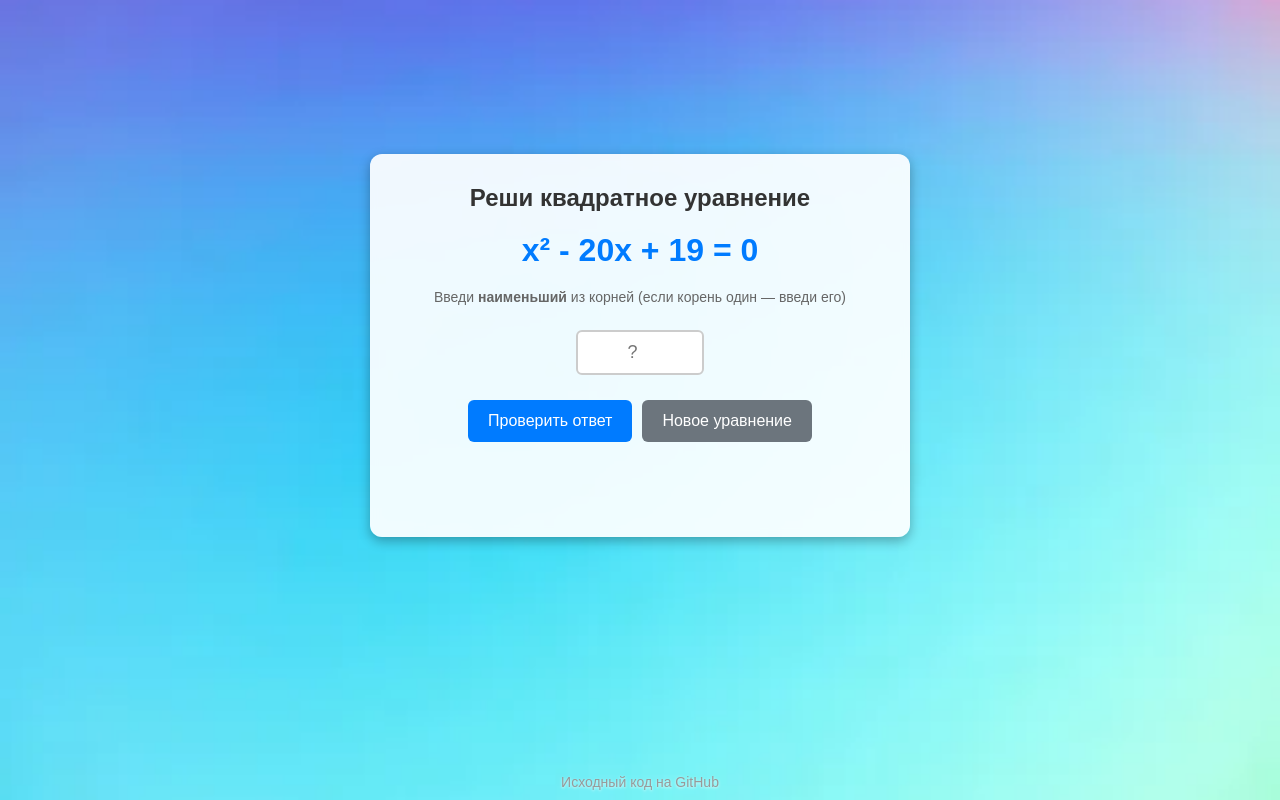
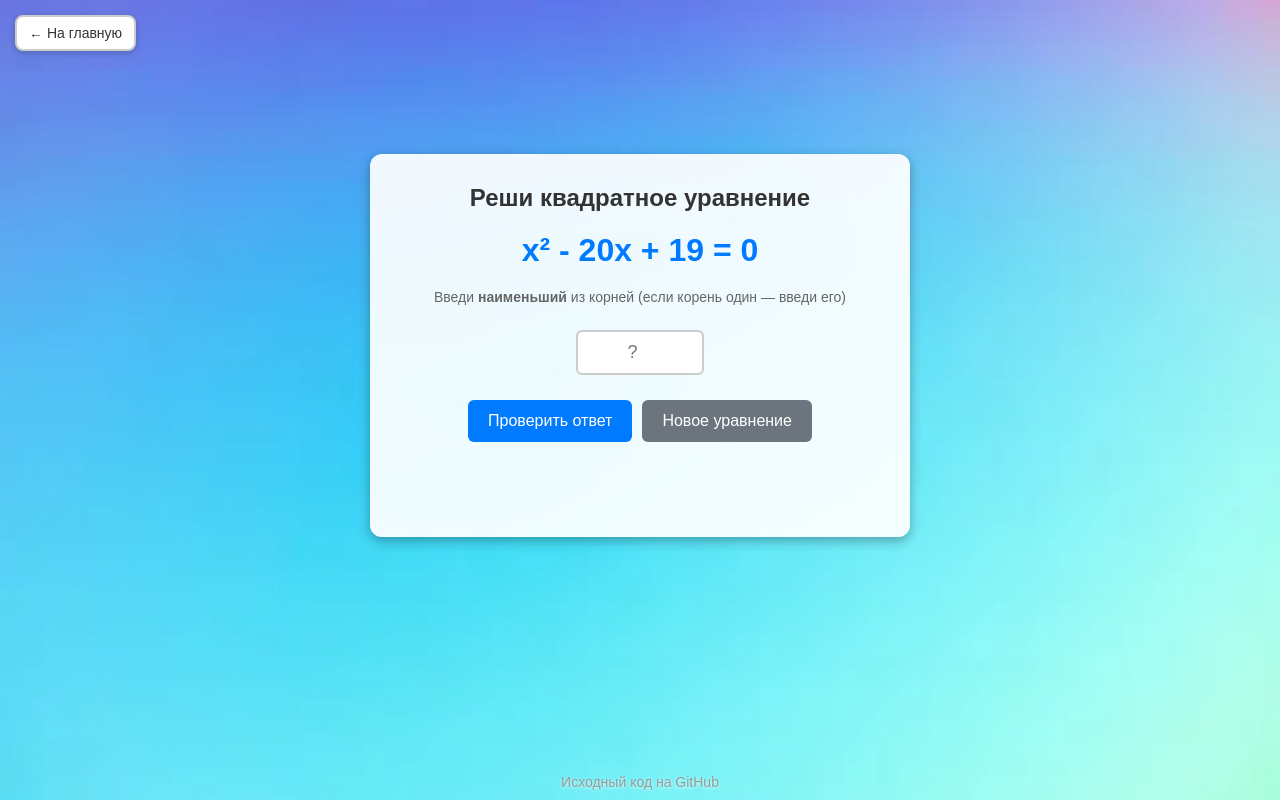
Before and after one commit to sur0c/math_trainer, a plain HTML site: page trainer.html in a window 1280 px wide. Drawn offline with Linux system fonts and the light colour scheme.

Commit message:
Update trainer.html

```diff
--- a/trainer.html
+++ b/trainer.html
@@ -15,7 +15,7 @@
             padding: 20px 10px 130px 10px;
             box-sizing: border-box;
 
-            /* ТВОЯ КАРТИНКА */
+            /* ТВОЙ ФОН */
             background-image: url('bg.webp');
             background-color: #f0f0f0;
             background-size: cover;
@@ -95,6 +95,29 @@
             background: #5a6268;
         }
 
+        /* Кнопка "На главную" в самом левом верхнем углу экрана */
+        .back-btn {
+            position: fixed;
+            top: 15px;
+            left: 15px;
+            background: #ffffff;
+            color: #333;
+            border: 2px solid #ccc;
+            text-decoration: none;
+            font-size: 14px;
+            padding: 8px 12px;
+            border-radius: 8px;
+            box-shadow: 0 2px 6px rgba(0,0,0,0.2);
+            transition: background 0.2s, transform 0.1s;
+            z-index: 1000;
+            display: inline-block;
+        }
+        .back-btn:hover {
+            background: #f0f0f0;
+            transform: scale(1.05);
+        }
+
+        /* Панель истории */
         #history {
             position: fixed;
             bottom: 45px;
@@ -119,6 +142,7 @@
         .history-square.wrong    { background-color: #dc3545; }
         .history-square.skipped  { background-color: #ffc107; }
 
+        /* Ссылка на GitHub */
         .github-link {
             position: fixed;
             bottom: 10px;
@@ -129,7 +153,7 @@
             text-decoration: none;
             transition: color 0.2s;
             z-index: 100;
-            text-shadow: 0 1px 3px rgba(255,255,255,0.8); /* Чтобы было видно на фоне */
+            text-shadow: 0 1px 3px rgba(255,255,255,0.8);
         }
 
         .github-link:hover {
@@ -137,6 +161,7 @@
             text-decoration: underline;
         }
 
+        /* --- МЕДИА-ЗАПРОС ДЛЯ ПК --- */
         @media (min-width: 600px) {
             .btn-group {
                 flex-direction: row;
@@ -158,12 +183,16 @@
     </style>
 </head>
 <body>
+    <!-- Кнопка "На главную" -->
+    <a href="index.html" class="back-btn">← На главную</a>
+
     <div class="container">
         <h1>Реши квадратное уравнение</h1>
         <div class="equation" id="equation">...</div>
         <div class="hint">Введи <b>наименьший</b> из корней (если корень один — введи его)</div>
         <input type="number" step="any" id="answer" placeholder="?" autocomplete="off">
 
+        <!-- Обертка для кнопок -->
         <div class="btn-group">
             <button onclick="checkAnswer()">Проверить ответ</button>
             <button class="new-btn" onclick="skipEquation()">Новое уравнение</button>
@@ -172,8 +201,10 @@
         <div id="result"></div>
     </div>
 
+    <!-- Панель истории -->
     <div id="history"></div>
 
+    <!-- Ссылка на GitHub -->
     <a href="https://github.com/sur0c/my-math/tree/main" class="github-link" target="_blank">Исходный код на GitHub</a>
 
     <script>
```
